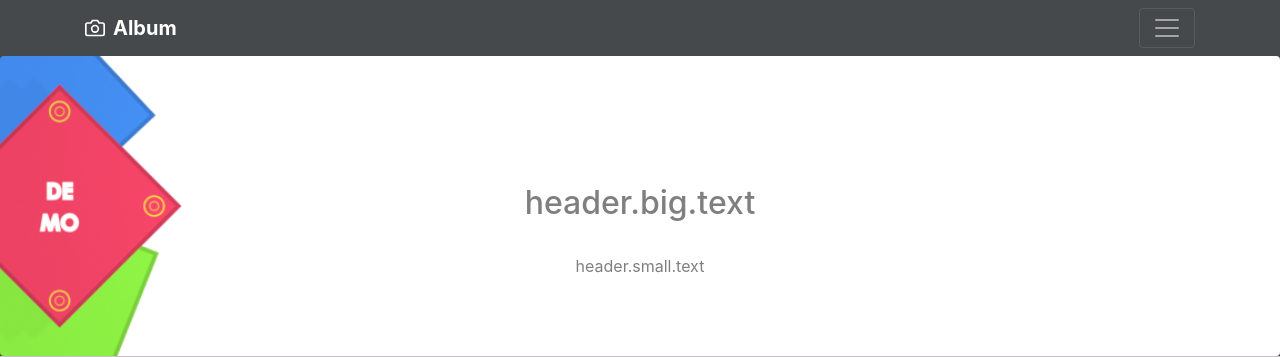
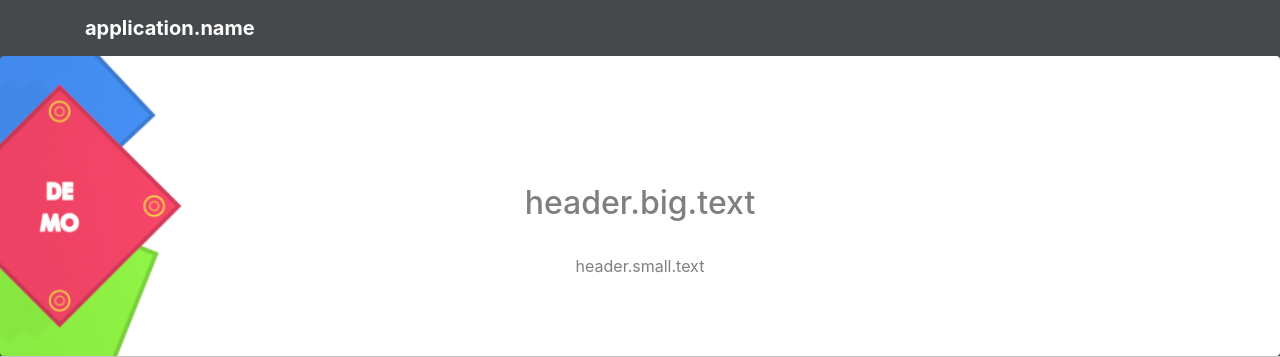
Before and after one commit to KuroTsubasa1/covid-registration.app, a Symfony app: template templates/base.html.twig in a window 1280 px wide. Shown: the top 357 px of the page. Run offline with Twig, Linux system fonts and the light colour scheme; the template is opened without the code that fills it, so the values that code supplies are empty; some libraries are stand-ins or nearby versions.

Commit message:
Better Layout
Better Layout

```diff
--- a/src/LHarm/RegistrationAppBundle/Resources/translations/messages.de.php
+++ b/src/LHarm/RegistrationAppBundle/Resources/translations/messages.de.php
@@ -1,6 +1,7 @@
 <?php
 
 return [
+    'application.name' => 'COVID-19 Gäste Registrierung',
     'guest.form.headline.registration.form'=> 'Registrierungsformular für Gäste',
     'guest.form.for-sure.name' => 'Vorname, Nachname',
     'guest.form.street-number' => 'Straße, Hausnummer',
--- a/templates/base.html.twig
+++ b/templates/base.html.twig
@@ -2,7 +2,7 @@
 <html>
     <head>
         <meta charset="UTF-8">
-        <title>{% block title %}Welcome!{% endblock %}</title>
+        <title>{% block title %}{{ 'application.name'|trans }}{% endblock %}</title>
         {% block stylesheets %}
             <!-- CSS only -->
             <link rel="stylesheet" href="{{ asset('css/bootstrap.min.css') }}">
@@ -14,12 +14,8 @@
             <div class="bg-color-dark-grey navbar navbar-dark bg-dark shadow-sm">
                 <div class="container d-flex justify-content-between">
                     <a href="#" class="navbar-brand d-flex align-items-center">
-                        <svg xmlns="http://www.w3.org/2000/svg" width="20" height="20" viewBox="0 0 24 24" fill="none" stroke="currentColor" stroke-width="2" stroke-linecap="round" stroke-linejoin="round" class="mr-2"><path d="M23 19a2 2 0 0 1-2 2H3a2 2 0 0 1-2-2V8a2 2 0 0 1 2-2h4l2-3h6l2 3h4a2 2 0 0 1 2 2z"></path><circle cx="12" cy="13" r="4"></circle></svg>
-                        <strong>Album</strong>
+                        <strong>{{ 'application.name'|trans }}</strong>
                     </a>
-                    <button class="navbar-toggler" type="button" data-toggle="collapse" data-target="#navbarHeader" aria-controls="navbarHeader" aria-expanded="false" aria-label="Toggle navigation">
-                        <span class="navbar-toggler-icon"></span>
-                    </button>
                 </div>
             </div>
         {% endblock %}
```
